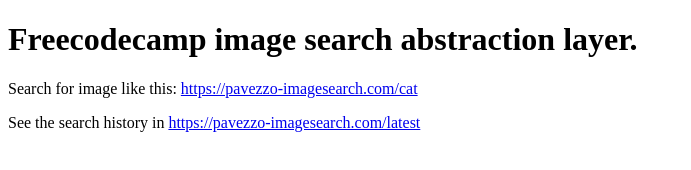
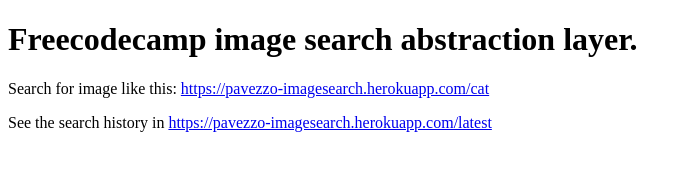
Before and after one commit to pavezzo/fcc-image-search, a website: page index.html in a window 1280 px wide. Shown: the whole page, without its empty margins (0-691 px from the left). Drawn offline with Linux system fonts and the light colour scheme.

Commit message:
Second commit

```diff
--- a/index.html
+++ b/index.html
@@ -6,9 +6,9 @@
       <div>
           <h1>Freecodecamp image search abstraction layer.</h1>
 
-          <p>Search for image like this: <a href="https://pavezzo-imagesearch.com/cat">https://pavezzo-imagesearch.com/cat</a></p>
+          <p>Search for image like this: <a href="https://pavezzo-imagesearch.herokuapp.com/cat">https://pavezzo-imagesearch.herokuapp.com/cat</a></p>
 
-          <p>See the search history in <a href="https://pavezzo-imagesearch.com/latest">https://pavezzo-imagesearch.com/latest</a></p>
+          <p>See the search history in <a href="https://pavezzo-imagesearch.herokuapp.com/latest">https://pavezzo-imagesearch.herokuapp.com/latest</a></p>
       </div>
   </body>
 </html>
```
